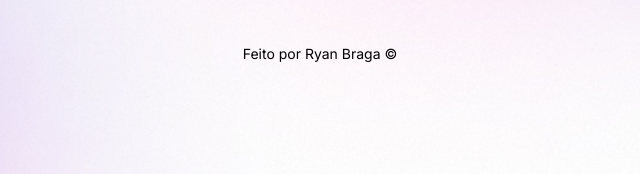
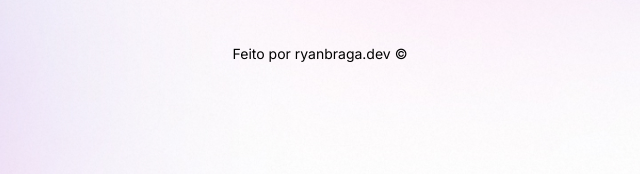
Before and after one commit to ryanbragaa/Discover, a plain HTML site: page index.html in a window 1280 px wide. Shown: the part 679-853 px from the top of the page, 320-960 px from the left. Drawn offline with nearby package versions, Linux system fonts and the light colour scheme.

Commit message:
add-ryanbraga-dev

```diff
--- a/index.html
+++ b/index.html
@@ -62,7 +62,7 @@
         </div>
 
         <footer>
-            Feito por Ryan Braga &copy;
+            Feito por ryanbraga.dev &copy;
         </footer>
     </div>
 
```
